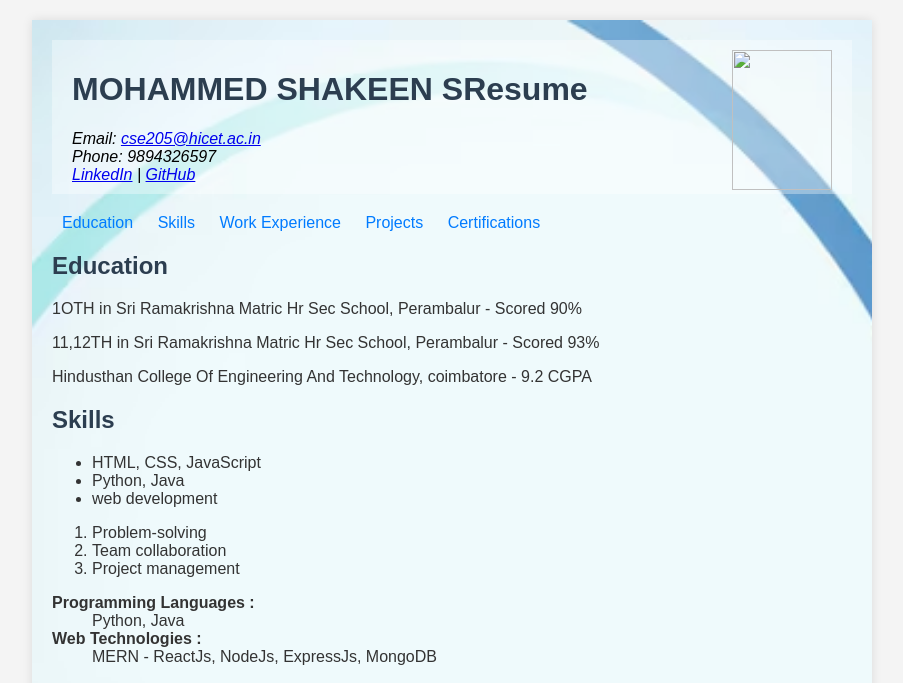
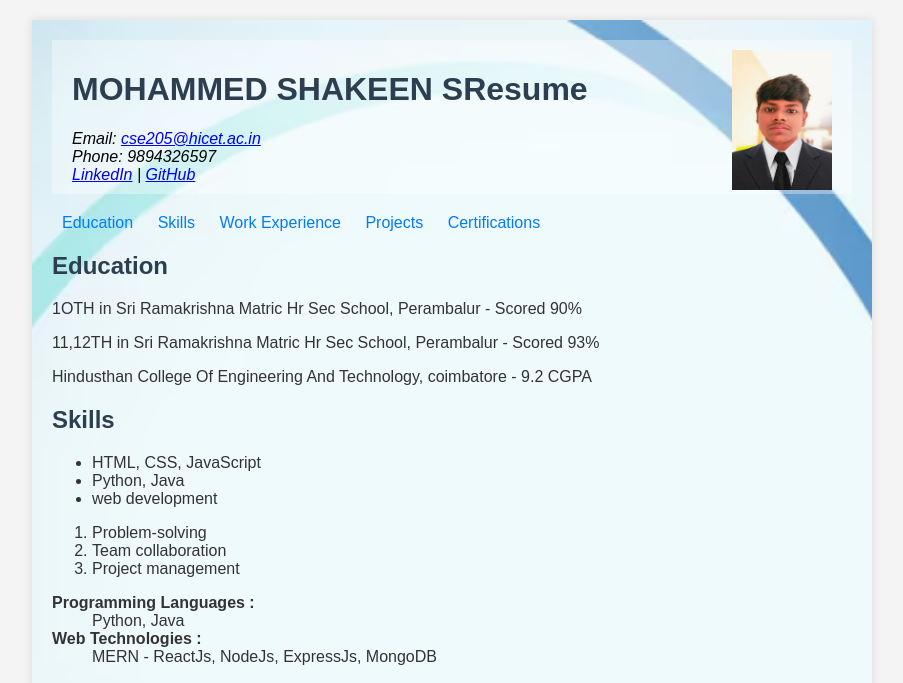
Before and after one commit to Shakeenhameed/Iwad-assignment-1, a plain HTML site: page shakeen.html in a window 1280 px wide. Shown: the top 683 px of the page, without its empty margins (188-1091 px from the left). Drawn offline with Linux system fonts and the light colour scheme.

Commit message:
index.html

```diff
--- a/shakeen.html
+++ b/shakeen.html
@@ -80,7 +80,7 @@
 <body>
     <div class="container">
         <header>
-            <img align="right" src="photo.jpg" width="100" height="140">
+            <img align="right" src="photo1.jpg" width="100" height="140">
             <h1>MOHAMMED SHAKEEN SResume</h1>
             <address>
                 Email: <a href="mailto:cse205@hicet.ac.in">cse205@hicet.ac.in</a><br>
```
